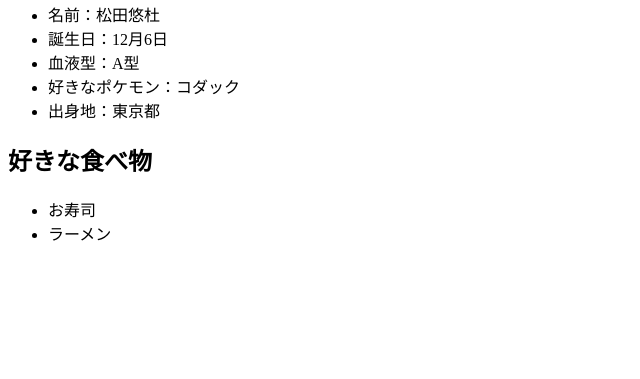
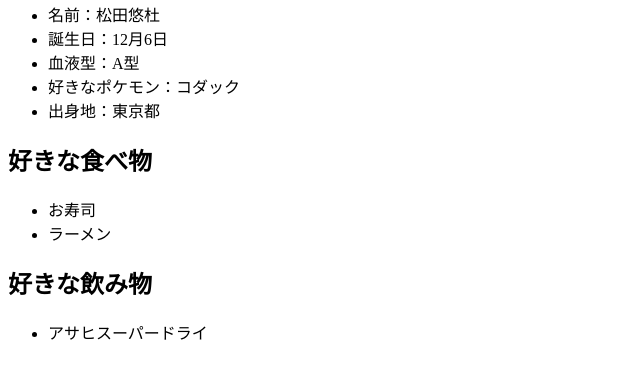
Before and after one commit to YutoMatsuda104/DSProg, a plain HTML site: page index.html in a window 1280 px wide. Shown: the part 113-492 px from the top of the page, without its empty margins (0-640 px from the left). Drawn offline with Linux system fonts and the light colour scheme.

Commit message:
好きな飲み物を追記

```diff
--- a/index.html
+++ b/index.html
@@ -27,6 +27,11 @@
             <li>ラーメン</li>
         </ul>
 
+        <h2>好きな飲み物</h2>
+        <ul>
+            <li>アサヒスーパードライ</li>
+        </ul>
+
     </body>
 
 </html>
```
